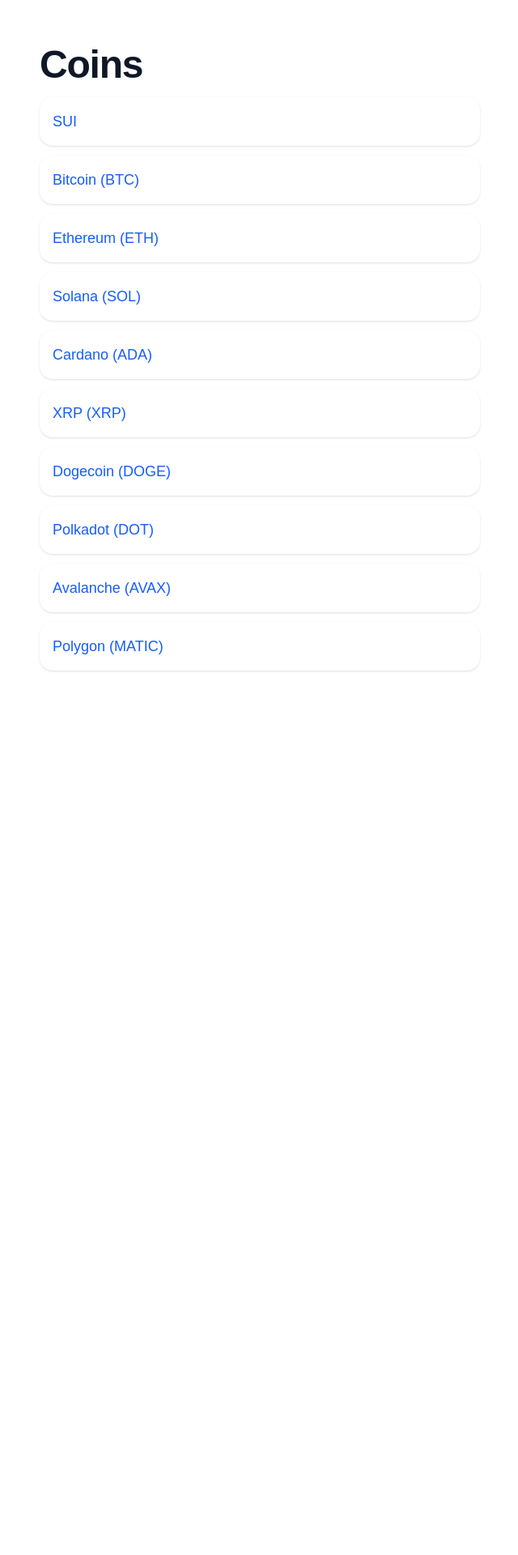
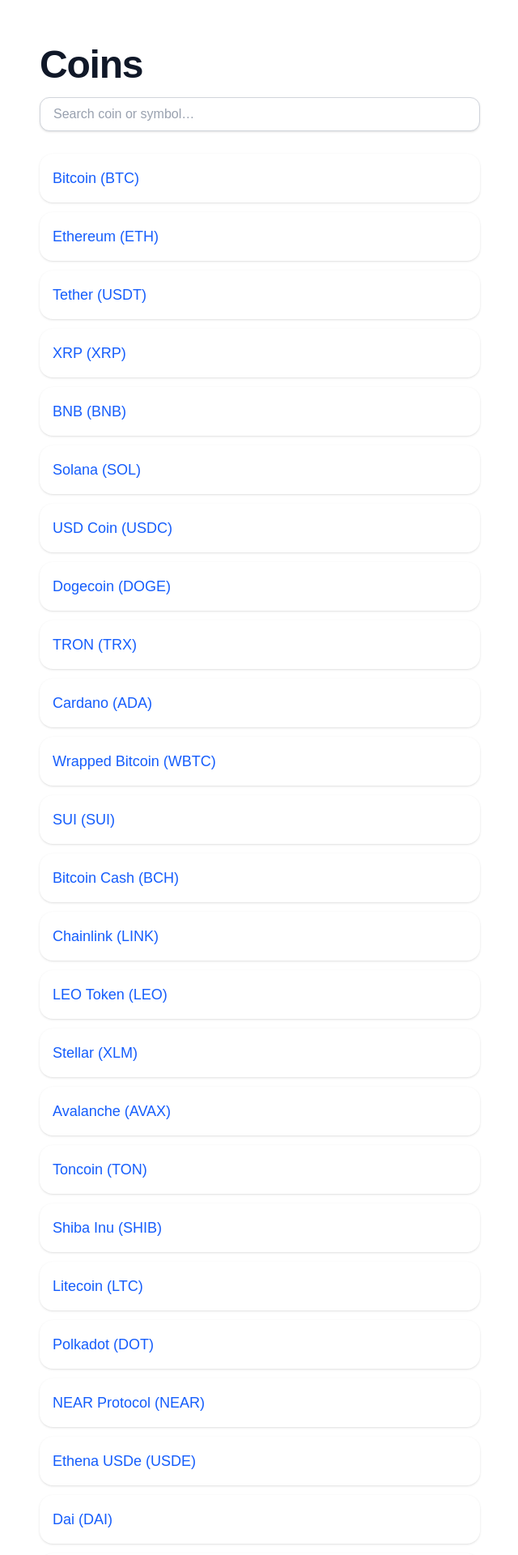
Before and after one commit to bitsmuggler/investors-coin-minute, a Next.js app: page /coins in a window 1280 px wide. Shown: the top 1920 px of the page at 81% size, without its empty margins (319-959 px from the left). Before the commit the page ends 860 px from the top, so only its background shows below. Built offline with nearby package versions, Linux system fonts and the light colour scheme.

Commit message:
Refactoring

```diff
--- a/src/app/api/generate/route.ts
+++ b/src/app/api/generate/route.ts
@@ -26,6 +26,5 @@ export async function POST(req: NextRequest) {
     });
 
     const data = response.output_text;
-    console.log('data', data);
     return NextResponse.json({markdown: data}, {status: 200});
 }
--- a/src/app/coins/page.tsx
+++ b/src/app/coins/page.tsx
@@ -1,14 +1,38 @@
+'use client'
+
+import { useState } from 'react';
 import { prompts } from '@/data/prompts';
 import Link from 'next/link';
 
 export default function PromptsPage() {
+    const [search, setSearch] = useState('');
+    const filteredPrompts = prompts.filter(p =>
+        p.title.toLowerCase().includes(search.toLowerCase())
+    );
+
     return (
         <div className="px-4 py-6 max-w-full sm:max-w-md md:max-w-xl mx-auto">
             <h1 className="text-xl sm:text-2xl font-bold mb-6 text-gray-900 dark:text-gray-100">
                 Coins
             </h1>
+            <input
+                type="text"
+                value={search}
+                onChange={e => setSearch(e.target.value)}
+                placeholder="Search coin or symbol…"
+                className="
+                    w-full mb-5 px-4 py-2 rounded-xl border border-gray-300 dark:border-gray-700
+                    bg-white dark:bg-gray-800 text-gray-900 dark:text-gray-100
+                    placeholder-gray-400 dark:placeholder-gray-500
+                    focus:outline-none focus:ring-2 focus:ring-blue-400 dark:focus:ring-blue-600
+                    shadow-sm
+                "
+            />
             <ul className="flex flex-col gap-3">
-                {prompts.map((p) => (
+                {filteredPrompts.length === 0 ? (
+                    <li className="text-gray-500 dark:text-gray-400 px-2">No coins found.</li>
+                ) : (
+                    filteredPrompts.map((p) => (
                         <li key={p.id}>
                             <Link
                                 href={`/coins/${p.id}`}
@@ -32,7 +56,8 @@ export default function PromptsPage() {
                                 {p.title}
                             </Link>
                         </li>
-                ))}
+                    ))
+                )}
             </ul>
         </div>
     );
--- a/src/data/prompts.ts
+++ b/src/data/prompts.ts
@@ -19,16 +19,39 @@ export const promptTemplate =  "Create a concise daily investment report for [CO
     "Format the report so it is clear, easy to read, and suitable for both beginners and busy professionals."
 
 const coins = [
-    { id: "sui", title: "SUI", asset: "SUI" },
-    { id: "btc", title: "Bitcoin (BTC)", asset: "BTC" },
-    { id: "eth", title: "Ethereum (ETH)", asset: "ETH" },
-    { id: "sol", title: "Solana (SOL)", asset: "SOL" },
-    { id: "ada", title: "Cardano (ADA)", asset: "ADA" },
-    { id: "xrp", title: "XRP (XRP)", asset: "XRP" },
-    { id: "doge", title: "Dogecoin (DOGE)", asset: "DOGE" },
-    { id: "dot", title: "Polkadot (DOT)", asset: "DOT" },
-    { id: "avax", title: "Avalanche (AVAX)", asset: "AVAX" },
-    { id: "matic", title: "Polygon (MATIC)", asset: "MATIC" }
+    { id: "btc", title: "Bitcoin (BTC)", asset: "BTC" },         // $2.09 T
+    { id: "eth", title: "Ethereum (ETH)", asset: "ETH" },       // $304 B
+    { id: "usdt", title: "Tether (USDT)", asset: "USDT" },      // $155 B
+    { id: "xrp", title: "XRP (XRP)", asset: "XRP" },             // $127 B
+    { id: "bnb", title: "BNB (BNB)", asset: "BNB" },             // $91.5 B
+    { id: "sol", title: "Solana (SOL)", asset: "SOL" },         // $77.1 B
+    { id: "usdc", title: "USD Coin (USDC)", asset: "USDC" },    // $61.8 B
+    { id: "doge", title: "Dogecoin (DOGE)", asset: "DOGE" },    // $26.1 B
+    { id: "trx", title: "TRON (TRX)", asset: "TRX" },           // $25.9 B
+    { id: "ada", title: "Cardano (ADA)", asset: "ADA" },        // $22.1 B
+    { id: "wbtc", title: "Wrapped Bitcoin (WBTC)", asset: "WBTC" }, // $17.2 B
+    { id: "sui", title: "SUI (SUI)", asset: "SUI" },            // $10.1 B
+    { id: "bch", title: "Bitcoin Cash (BCH)", asset: "BCH" },   // $8.8 B
+    { id: "link", title: "Chainlink (LINK)", asset: "LINK" },   // $8.6 B
+    { id: "leo", title: "LEO Token (LEO)", asset: "LEO" },       // $8.55 B
+    { id: "xlm", title: "Stellar (XLM)", asset: "XLM" },         // $8.02 B
+    { id: "avax", title: "Avalanche (AVAX)", asset: "AVAX" },   // $8.0 B
+    { id: "ton", title: "Toncoin (TON)", asset: "TON" },        // $7.29 B
+    { id: "shib", title: "Shiba Inu (SHIB)", asset: "SHIB" },   // $7.04 B
+    { id: "ltc", title: "Litecoin (LTC)", asset: "LTC" },       // $6.49 B
+    { id: "dot", title: "Polkadot (DOT)", asset: "DOT" },       // ~$6 B (in top 50)
+    { id: "near", title: "NEAR Protocol (NEAR)", asset: "NEAR" }, // ~$5.8 B
+    { id: "usde", title: "Ethena USDe (USDE)", asset: "USDE" }, // ~$5.5 B
+    { id: "dai", title: "Dai (DAI)", asset: "DAI" },            // ~$5.2 B
+    { id: "apt", title: "Aptos (APT)", asset: "APT" },          // ~$4.7 B
+    { id: "atom", title: "Cosmos (ATOM)", asset: "ATOM" },      // ~$4 B
+    { id: "vet", title: "VeChain (VET)", asset: "VET" },        // ~$3.7 B
+    { id: "cro", title: "Cronos (CRO)", asset: "CRO" },         // ~$3.6 B
+    { id: "matic", title: "Polygon (MATIC)", asset: "MATIC" },  // ~$3.6 B
+    { id: "etc", title: "Ethereum Classic (ETC)", asset: "ETC" }, // ~$3.9 B
+    { id: "icp", title: "Internet Computer (ICP)", asset: "ICP" }, // ~$4.2 B
+    { id: "xmr", title: "Monero (XMR)", asset: "XMR" },         // ~$4 B
+    // Continue adding more ranked assets if needed...
 ];
 
 const today = new Date().toLocaleDateString('de-CH');
```
Lines whose indentation alone changed are shown as unchanged.
